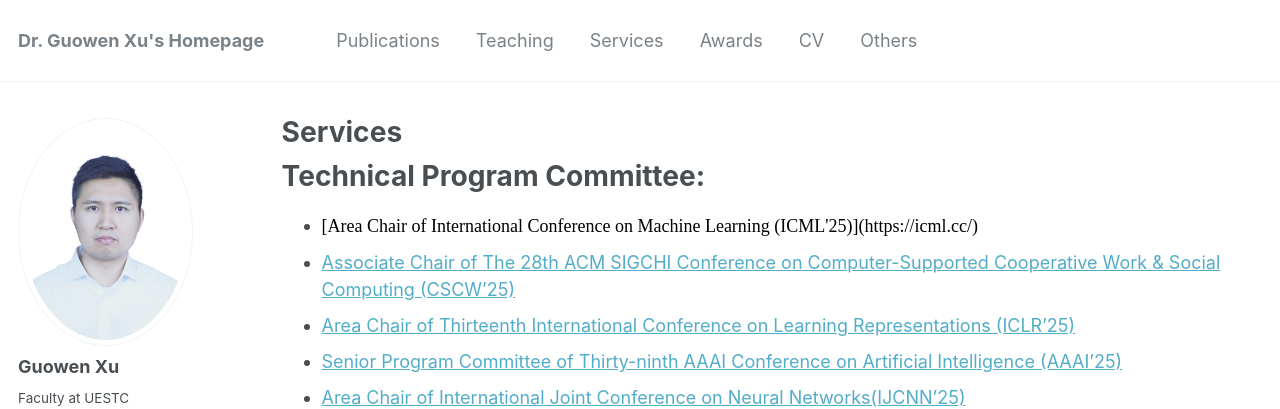
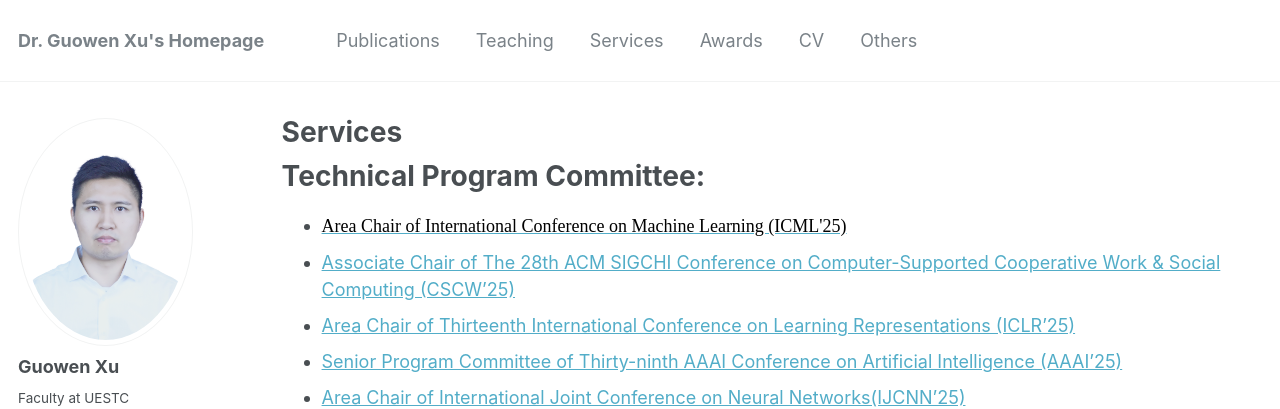
Before and after one commit to Guowen-xu/guowen-xu.github.io, a Jekyll site: the page built from _pages/services.md, in a window 1280 px wide and 1372 px high. Shown: the top 409 px of the window. Built offline with Jekyll 4.4.1, drawn with Linux system fonts in a browser that asks for light colours; some web fonts are replaced.

Commit message:
Update services.md

```diff
--- a/_pages/services.md
+++ b/_pages/services.md
@@ -6,7 +6,7 @@ author_profile: true
 ---
 Technical Program Committee:
 ======
-* <font face="Times New Roman" color=black size=4> [Area Chair of International Conference on Machine Learning (ICML'25)](https://icml.cc/)</font>
+*  [ <font face="Times New Roman" color=black size=4> Area Chair of International Conference on Machine Learning (ICML'25)</font>](https://icml.cc/)
 *   [Associate Chair of The 28th ACM SIGCHI Conference on Computer-Supported Cooperative Work & Social Computing (CSCW'25)](https://cscw.acm.org/2025/)
 *   [Area Chair of Thirteenth International Conference on Learning Representations (ICLR'25)](https://iclr.cc/Conferences/2025)
 *  [Senior Program Committee of Thirty-ninth AAAI Conference on Artificial Intelligence (AAAI'25)](https://aaai.org/Conferences/AAAI-23/)
```
